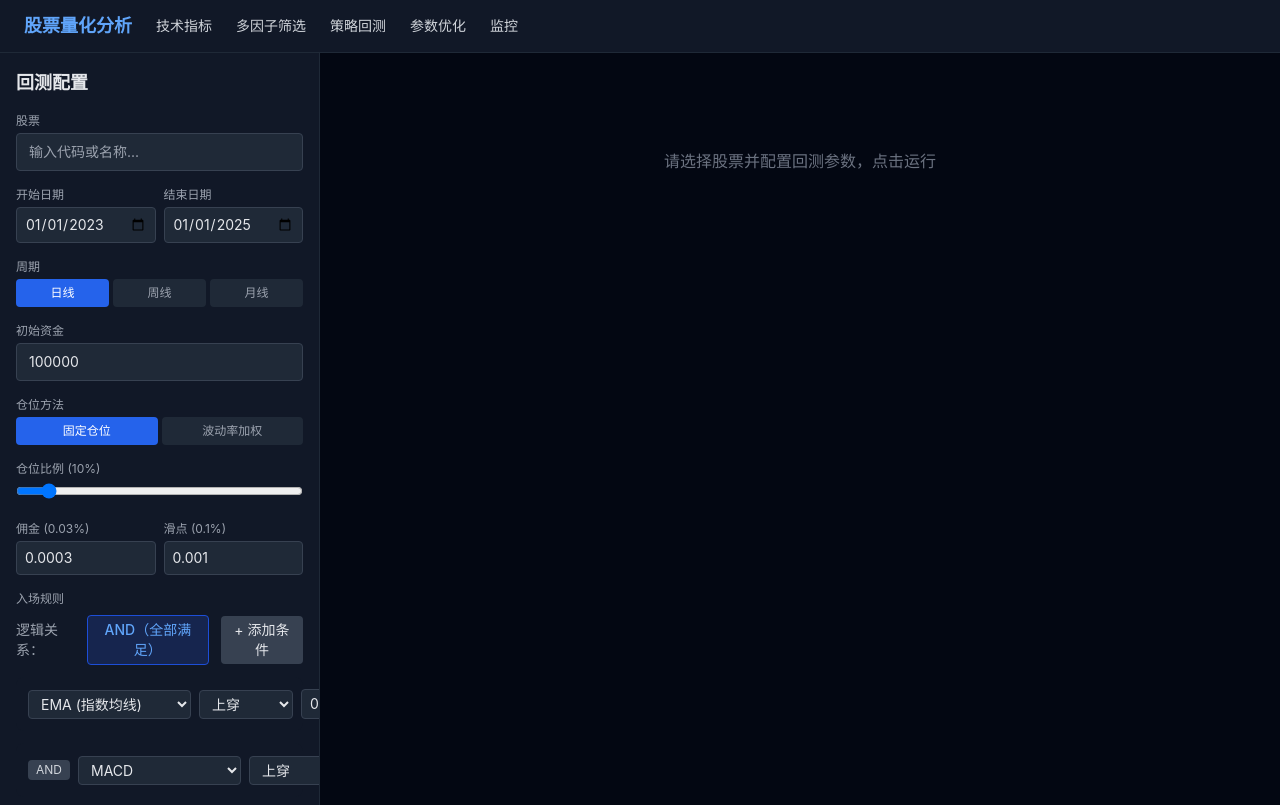
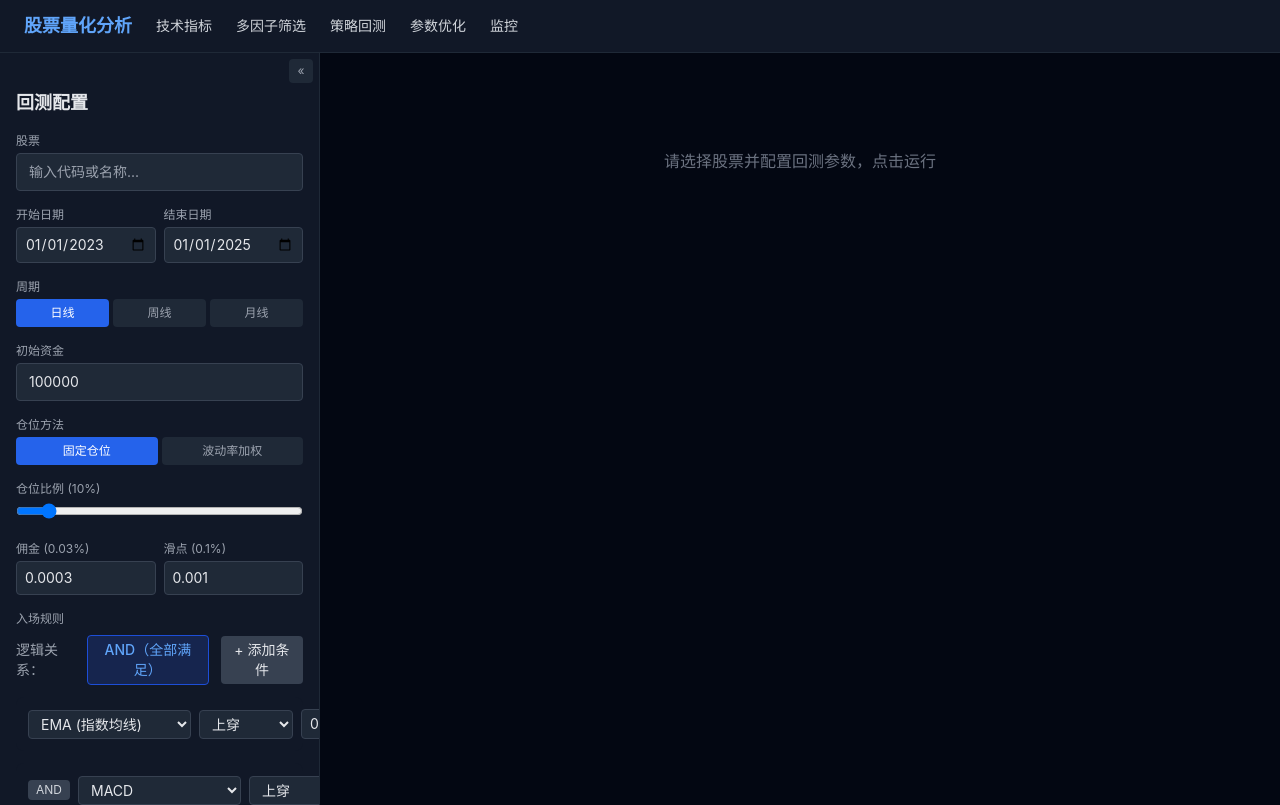
Before and after one commit to wenping29/stock-analyzer, a React (Vite) app in the folder client/: page /backtest in a window 1280 px wide. Built offline with nearby package versions, Linux system fonts and the light colour scheme.

Commit message:
左侧面板新增收缩展开功能

```diff
--- /dev/null
+++ b/client/src/components/CollapsibleSidebar.tsx
@@ -0,0 +1,41 @@
+import { useState } from "react";
+import type { ReactNode } from "react";
+
+interface CollapsibleSidebarProps {
+  children: ReactNode;
+  width?: string;
+  className?: string;
+}
+
+export default function CollapsibleSidebar({
+  children,
+  width = "w-72",
+  className = "",
+}: CollapsibleSidebarProps) {
+  const [collapsed, setCollapsed] = useState(false);
+
+  return (
+    <div
+      className={`relative shrink-0 bg-gray-900 border-r border-gray-800 transition-all duration-300 flex flex-col ${
+        collapsed ? "w-10" : width
+      } ${className}`}
+    >
+      <div
+        className={`flex items-center shrink-0 p-1.5 ${
+          collapsed ? "justify-center" : "justify-end"
+        }`}
+      >
+        <button
+          onClick={() => setCollapsed((c) => !c)}
+          title={collapsed ? "展开面板" : "收缩面板"}
+          className="w-6 h-6 flex items-center justify-center rounded bg-gray-800 text-gray-400 hover:bg-gray-700 hover:text-white text-xs"
+        >
+          {collapsed ? "»" : "«"}
+        </button>
+      </div>
+      {!collapsed && (
+        <div className="flex-1 overflow-y-auto px-4 pb-4">{children}</div>
+      )}
+    </div>
+  );
+}
--- a/client/src/pages/Backtest.tsx
+++ b/client/src/pages/Backtest.tsx
@@ -6,6 +6,7 @@ import EquityCurveChart from "../components/EquityCurveChart";
 import PerformanceCards from "../components/PerformanceCards";
 import TradeTable from "../components/TradeTable";
 import MonthlyHeatmap from "../components/MonthlyHeatmap";
+import CollapsibleSidebar from "../components/CollapsibleSidebar";
 
 const DEFAULT_ENTRY_RULES: RuleGroup = {
   logic: "AND",
@@ -95,7 +96,8 @@ export default function Backtest() {
   return (
     <div className="flex h-[calc(100vh-48px)]">
       {/* Sidebar */}
-      <div className="w-80 shrink-0 bg-gray-900 border-r border-gray-800 p-4 overflow-y-auto space-y-4">
+      <CollapsibleSidebar width="w-80">
+        <div className="space-y-4">
         <h2 className="text-lg font-bold text-gray-200">回测配置</h2>
 
         {/* Stock search */}
@@ -227,7 +229,8 @@ export default function Backtest() {
         </button>
 
         {error && <div className="text-red-400 text-sm bg-red-900/30 rounded p-2">{error}</div>}
-      </div>
+        </div>
+      </CollapsibleSidebar>
 
       {/* Main */}
       <div className="flex-1 overflow-y-auto p-4 space-y-4">
--- a/client/src/pages/Indicators.tsx
+++ b/client/src/pages/Indicators.tsx
@@ -5,6 +5,7 @@ import StockChart from "../components/StockChart";
 import VolumeChart from "../components/VolumeChart";
 import IndicatorChart from "../components/IndicatorChart";
 import SignalBadge from "../components/SignalBadge";
+import CollapsibleSidebar from "../components/CollapsibleSidebar";
 
 const INDICATOR_LIST = [
   { name: "MA", label: "MA 移动平均线", category: "trend", defaultParams: { period: 20 } },
@@ -92,7 +93,8 @@ export default function Indicators() {
   return (
     <div className="flex gap-0 h-[calc(100vh-52px)]">
       {/* Left Sidebar */}
-      <div className="w-72 shrink-0 bg-gray-900 border-r border-gray-800 p-4 overflow-y-auto space-y-5">
+      <CollapsibleSidebar width="w-72">
+        <div className="space-y-5">
         {/* Search */}
         <div>
           <label className="text-xs text-gray-500 mb-1 block">股票搜索</label>
@@ -193,7 +195,8 @@ export default function Indicators() {
             更新图表
           </button>
         </div>
-      </div>
+        </div>
+      </CollapsibleSidebar>
 
       {/* Main Content */}
       <div className="flex-1 overflow-y-auto p-6 space-y-4">
--- a/client/src/pages/Monitoring.tsx
+++ b/client/src/pages/Monitoring.tsx
@@ -1,6 +1,7 @@
 import { useState, useEffect, useCallback } from "react";
 import type { MonitorJob, RuleGroup, WebhookConfig } from "../types";
 import RuleBuilder from "../components/RuleBuilder";
+import CollapsibleSidebar from "../components/CollapsibleSidebar";
 
 const API_BASE = "/api/monitoring";
 
@@ -139,7 +140,8 @@ export default function Monitoring() {
   return (
     <div className="flex h-[calc(100vh-48px)]">
       {/* Sidebar - Job list */}
-      <div className="w-72 shrink-0 bg-gray-900 border-r border-gray-800 p-4 overflow-y-auto">
+      <CollapsibleSidebar width="w-72">
+        <div>
         <div className="flex items-center justify-between mb-3">
           <h2 className="text-lg font-bold text-gray-200">监控任务</h2>
           <button onClick={() => setEditing(true)}
@@ -169,7 +171,8 @@ export default function Monitoring() {
             </div>
           ))}
         </div>
-      </div>
+        </div>
+      </CollapsibleSidebar>
 
       {/* Main - Create/Edit form */}
       <div className="flex-1 overflow-y-auto p-4">
--- a/client/src/pages/Optimization.tsx
+++ b/client/src/pages/Optimization.tsx
@@ -7,6 +7,7 @@ import type {
 import { searchStock, runGridSearch, runWalkForward } from "../api/client";
 import RuleBuilder from "../components/RuleBuilder";
 import ParamRangeBuilder from "../components/ParamRangeBuilder";
+import CollapsibleSidebar from "../components/CollapsibleSidebar";
 
 const DEFAULT_ENTRY_RULES: RuleGroup = {
   logic: "AND",
@@ -105,7 +106,8 @@ export default function Optimization() {
   return (
     <div className="flex h-[calc(100vh-48px)]">
       {/* Sidebar */}
-      <div className="w-80 shrink-0 bg-gray-900 border-r border-gray-800 p-4 overflow-y-auto space-y-4">
+      <CollapsibleSidebar width="w-80">
+        <div className="space-y-4">
         <h2 className="text-lg font-bold text-gray-200">参数优化</h2>
 
         <div>
@@ -201,7 +203,8 @@ export default function Optimization() {
         </button>
 
         {error && <div className="text-red-400 text-sm bg-red-900/30 rounded p-2">{error}</div>}
-      </div>
+        </div>
+      </CollapsibleSidebar>
 
       {/* Main */}
       <div className="flex-1 overflow-y-auto p-4 space-y-4">
--- a/client/src/pages/Screener.tsx
+++ b/client/src/pages/Screener.tsx
@@ -3,6 +3,7 @@ import type { RuleGroup, ScreeningResult, PresetInfo, KlinePeriod } from "../typ
 import { runScreening, fetchPresets, loadPreset } from "../api/client";
 import RuleBuilder from "../components/RuleBuilder";
 import StockTable from "../components/StockTable";
+import CollapsibleSidebar from "../components/CollapsibleSidebar";
 
 const STOCK_POOLS = ["全部A股", "创业板"];
 
@@ -63,7 +64,8 @@ export default function Screener() {
   return (
     <div className="flex gap-0 h-[calc(100vh-52px)]">
       {/* Left Sidebar */}
-      <div className="w-80 shrink-0 bg-gray-900 border-r border-gray-800 p-4 overflow-y-auto space-y-5">
+      <CollapsibleSidebar width="w-80">
+        <div className="space-y-5">
         {/* Stock pool */}
         <div>
           <label className="text-xs text-gray-500 mb-1 block">股票池</label>
@@ -151,7 +153,8 @@ export default function Screener() {
             <p>符合条件：<span className="text-blue-400 font-medium">{meta.matched}</span> 只</p>
           </div>
         )}
-      </div>
+        </div>
+      </CollapsibleSidebar>
 
       {/* Main Content */}
       <div className="flex-1 overflow-y-auto p-6 space-y-4">
```
